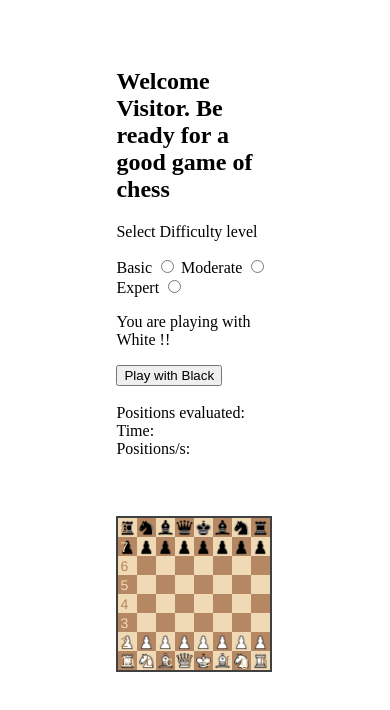
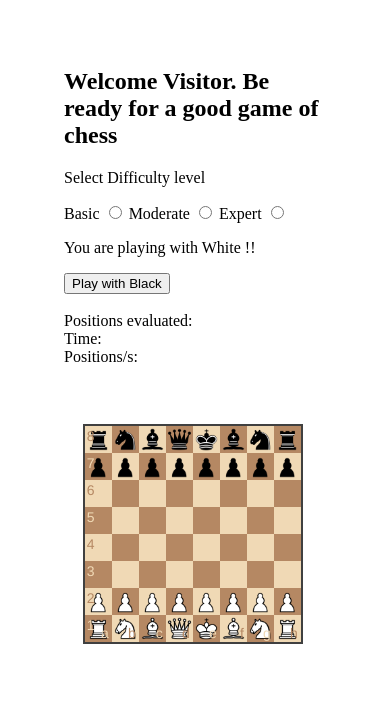
Before and after one commit to satyam-sr/satyam-sr.github.io, a website: page index.html in a window 390 px wide. Drawn offline with Linux system fonts and the light colour scheme.

Commit message:
added title to page

```diff
--- a/index.html
+++ b/index.html
@@ -2,6 +2,7 @@
 <html lang="en">
 <head>
     <meta charset="UTF-8">
+    <title>Chess Engine</title>
     <meta name="viewport" content="width=device-width, initial-scale=1.0">
     <link rel="stylesheet" href="lib/chessboardjs/css/chessboard-0.3.0.css">
     <link rel="stylesheet" href="style.css">
--- a/style.css
+++ b/style.css
@@ -22,6 +22,22 @@
     flex-direction: column;
     align-items: center;
   }
+
+  #main {
+    width: 60%;
+    margin: auto;
+    margin-top: 40px;
+    justify-content: center;
+    flex: 70%;
+ }
+
+ #form {
+    width: 70%;
+    margin: auto;
+    margin-top: 40px;
+    justify-content: center;
+    flex: 30%;
+ }
 }
 
 /* #board {
```
